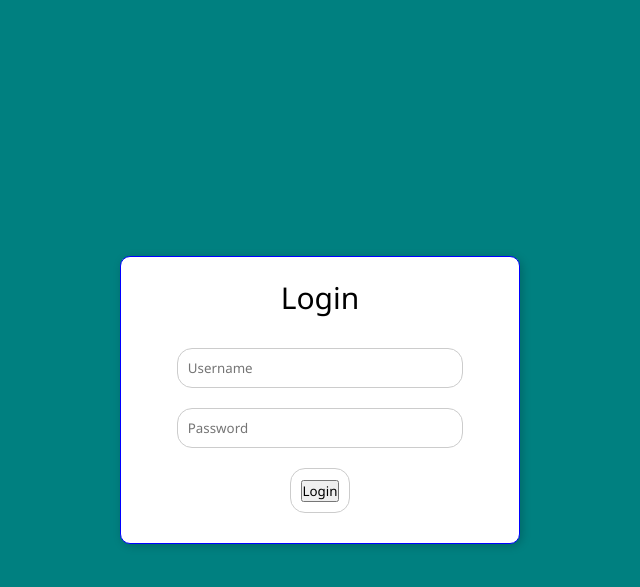
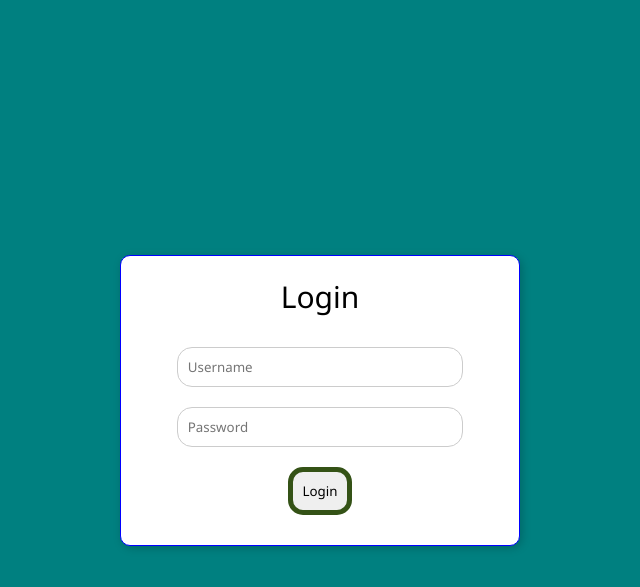
Before and after one commit to Vipulgupta23/Student-attendance-system, a PHP site: page /login.php in a window 1280 px wide. Shown: the top 587 px of the page, without its empty margins (320-960 px from the left). Run offline with PHP 8.4, Linux system fonts and the light colour scheme.

```diff
--- a/css/login.css
+++ b/css/login.css
@@ -48,10 +48,10 @@ body {
     border: 1px solid #ccc;
     outline: none;
 }
-.login{
+button{
     padding: 10px;
     margin: 10px 0px;
     border-radius: 15px;
-    border: 1px solid #ccc;
+    border: 5px solid #345216;
 
 }
```
Also changed, not shown: css/background.jpg (added), css/background.webp (added), css/download.jpg (added).
